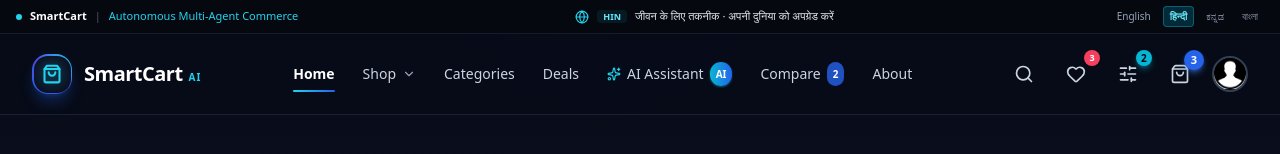
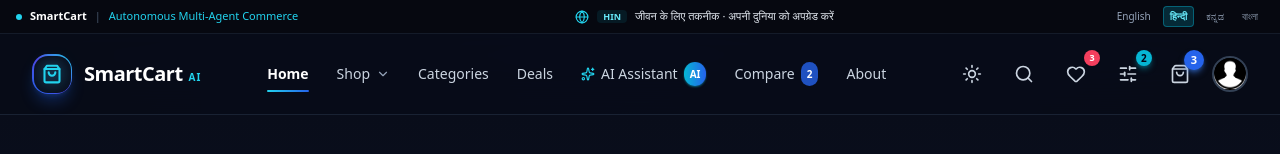
Before and after one commit to miss-smiling/paypal-ai-hackathon, a Next.js app in the folder frontend/: page / in a window 1280 px wide. Shown: the top 154 px of the page. Built offline with nearby package versions, Linux system fonts and the light colour scheme.

Commit message:
Add files via upload

```diff
--- a/frontend/components/NovatekNavbar.tsx
+++ b/frontend/components/NovatekNavbar.tsx
@@ -5,6 +5,7 @@ import { usePathname } from "next/navigation";
 import { useState, useEffect } from "react";
 import { Search, ShoppingBag, Heart, SlidersHorizontal, Sparkles, Menu, X, ArrowRight, Globe, ChevronDown } from "lucide-react";
 import { useNovatek } from "@/context/NovatekContext";
+import ThemeToggle from "@/components/ThemeToggle";
 
 export default function NovatekNavbar() {
   const pathname = usePathname();
@@ -179,6 +180,8 @@ export default function NovatekNavbar() {
 
         {/* Right: Actions matching the top-right of sample */}
         <div className="flex items-center gap-3">
+          <ThemeToggle />
+
           {/* Search Button */}
           <button
             onClick={() => setIsSearchOpen(true)}
--- /dev/null
+++ b/frontend/components/ThemeToggle.tsx
@@ -0,0 +1,42 @@
+"use client";
+
+import { useEffect, useState } from "react";
+import { Moon, Sun } from "lucide-react";
+
+const THEME_KEY = "smartcart_theme";
+
+type Theme = "dark" | "light";
+
+export default function ThemeToggle() {
+  const [theme, setTheme] = useState<Theme>("dark");
+
+  // The inline script in layout.tsx has already set the class before first paint.
+  // Read it back so the icon matches.
+  useEffect(() => {
+    setTheme(document.documentElement.classList.contains("light") ? "light" : "dark");
+  }, []);
+
+  const toggle = () => {
+    const next: Theme = theme === "dark" ? "light" : "dark";
+    const root = document.documentElement;
+    root.classList.toggle("light", next === "light");
+    root.classList.toggle("dark", next === "dark");
+    try {
+      localStorage.setItem(THEME_KEY, next);
+    } catch {
+      // Storage can be blocked (private mode). The theme still applies for this visit.
+    }
+    setTheme(next);
+  };
+
+  return (
+    <button
+      onClick={toggle}
+      aria-label={theme === "dark" ? "Switch to light mode" : "Switch to dark mode"}
+      title={theme === "dark" ? "Light mode" : "Dark mode"}
+      className="flex h-10 w-10 items-center justify-center rounded-xl text-slate-300 transition-colors hover:bg-slate-800 hover:text-white"
+    >
+      {theme === "dark" ? <Sun className="h-5 w-5" /> : <Moon className="h-5 w-5" />}
+    </button>
+  );
+}
```
